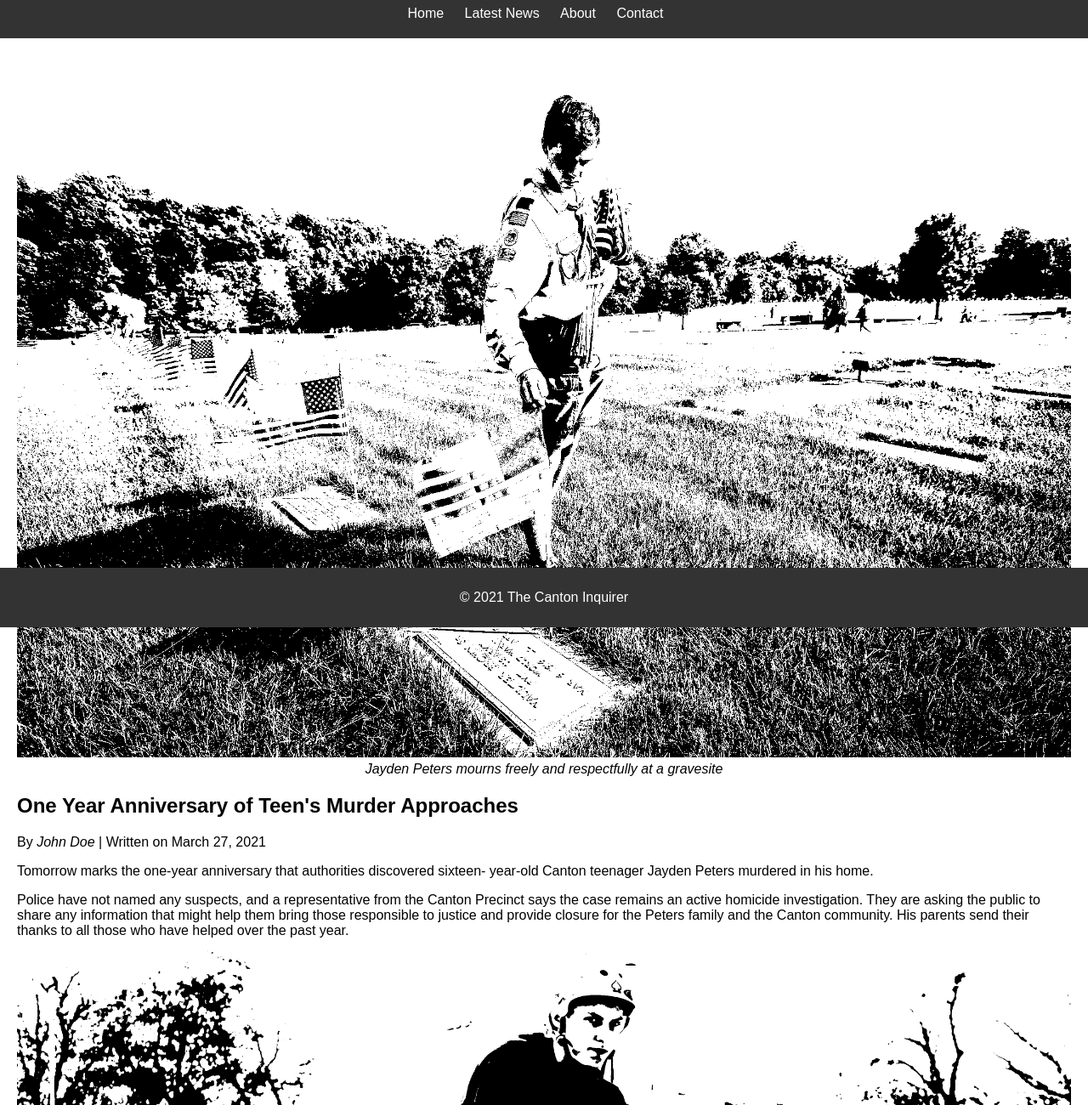
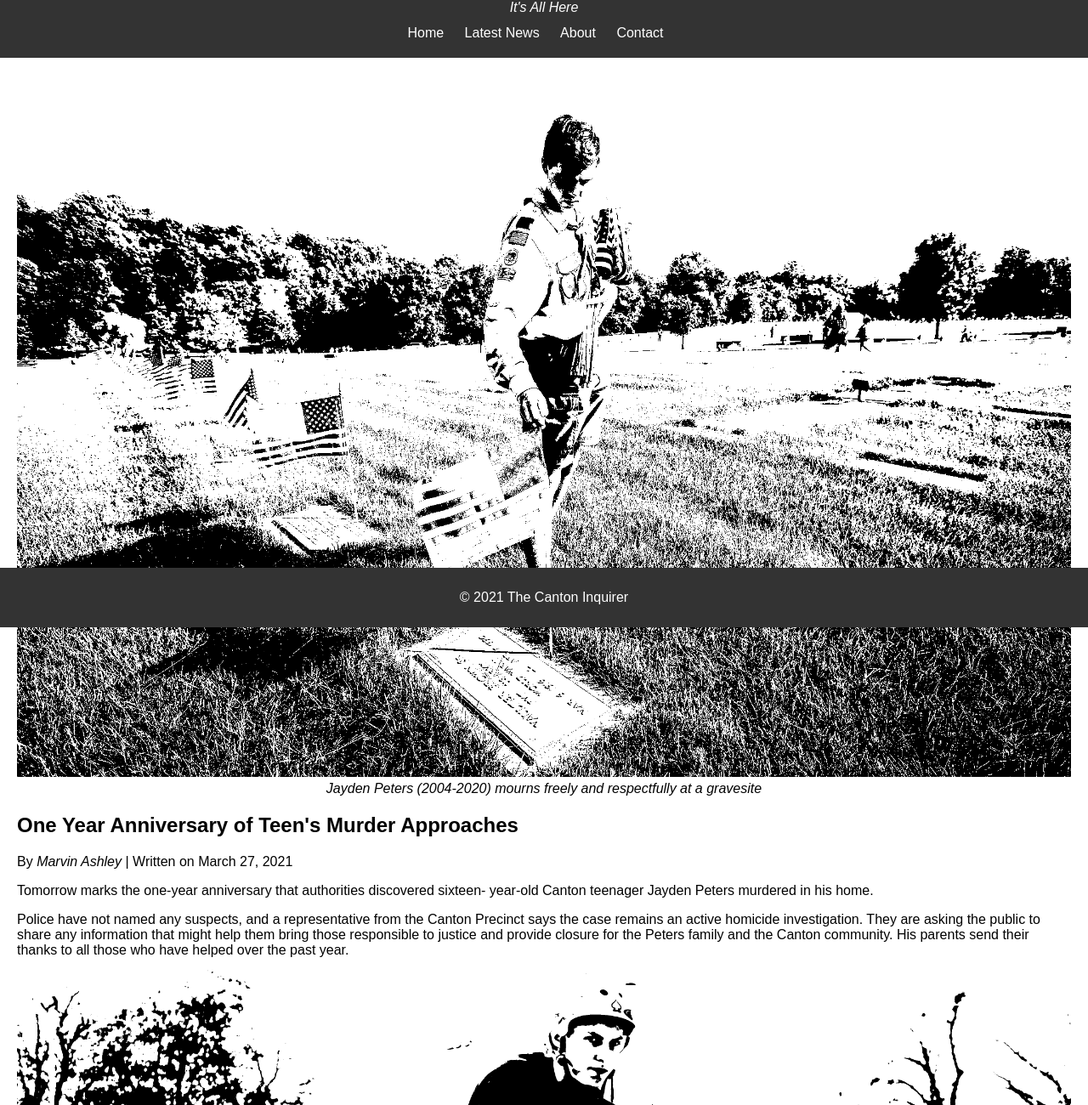
Before and after one commit to apratt957/fakenews, a plain HTML site: page index.html in a window 1280 px wide. Shown: the part 62-1362 px from the top of the page at 85% size. Drawn offline with Linux system fonts and the light colour scheme.

Commit message:
add fixes

```diff
--- a/index.html
+++ b/index.html
@@ -9,6 +9,7 @@
   <body>
     <header>
       <h1>The Canton Inquirer</h1>
+      <p class="tagline">It's All Here</p>
       <nav>
         <ul>
           <li><a href="#">Home</a></li>
@@ -23,13 +24,15 @@
         <figure>
           <img src="images/grave.png" alt="boy at grave" />
           <figcaption class="image-caption">
-            Jayden Peters mourns freely and respectfully at a gravesite
+            Jayden Peters (2004-2020) mourns freely and respectfully at a
+            gravesite
           </figcaption>
         </figure>
         <div class="article-content">
           <h2>One Year Anniversary of Teen's Murder Approaches</h2>
           <p>
-            By <span class="byline">John Doe</span> | Written on March 27, 2021
+            By <span class="byline">Marvin Ashley</span> | Written on March 27,
+            2021
           </p>
           <p>
             Tomorrow marks the one-year anniversary that authorities discovered
@@ -50,7 +53,7 @@
             <figcaption class="image-caption">Jayden loved to ride</figcaption>
           </figure>
           <p>Those who wish to help should contact the phone numbee below...</p>
-          <p>(555)555-5555</p>
+          <p>(601) 509-0470</p>
         </div>
       </article>
     </main>
--- a/styles.css
+++ b/styles.css
@@ -28,6 +28,11 @@ header {
   color: #fff;
   padding: 20px;
   text-align: center;
+}
+
+.tagline {
+  font-style: italic;
+  margin: 5px 0 0;
 }
 
 header h1 {
```
